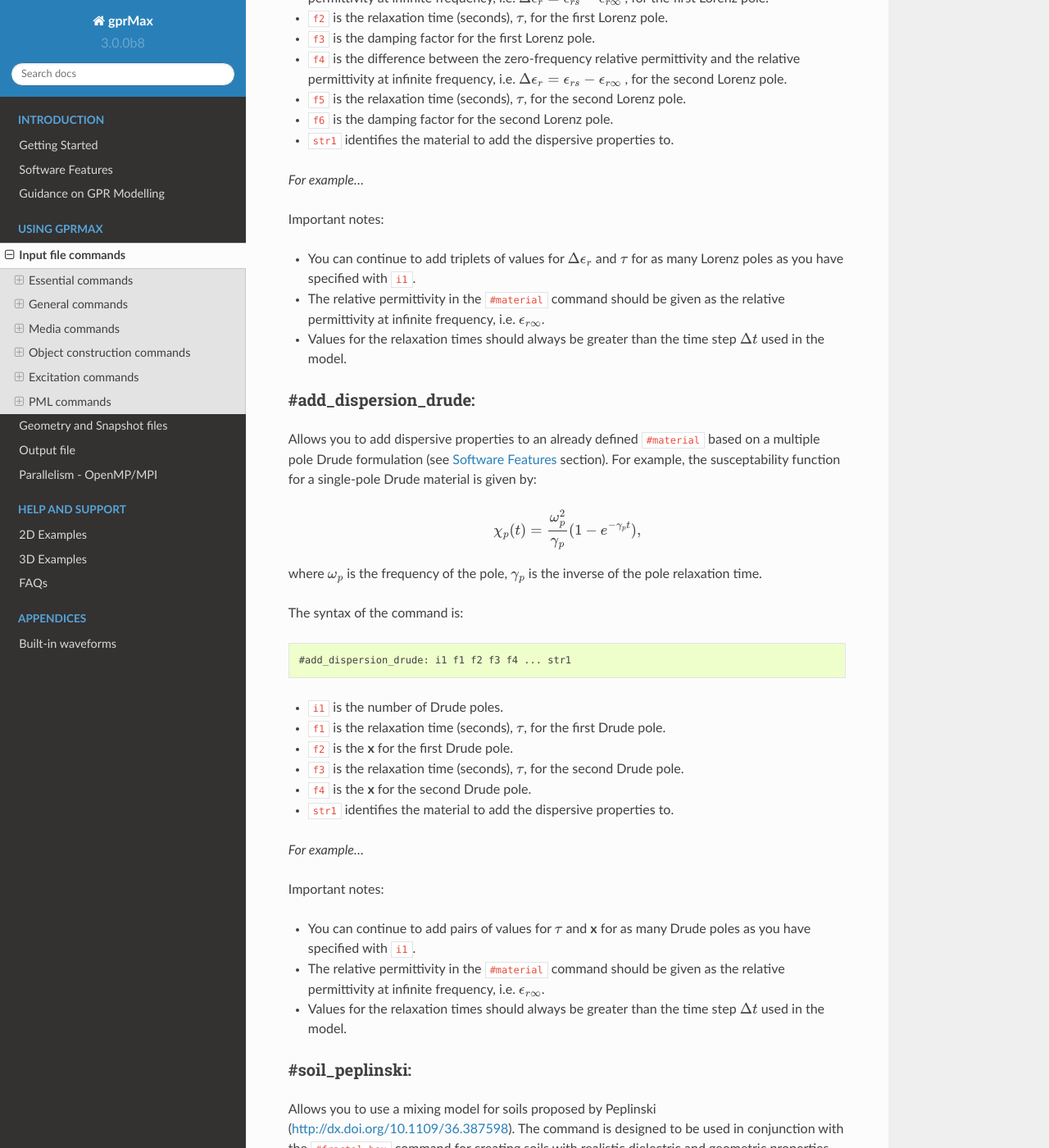
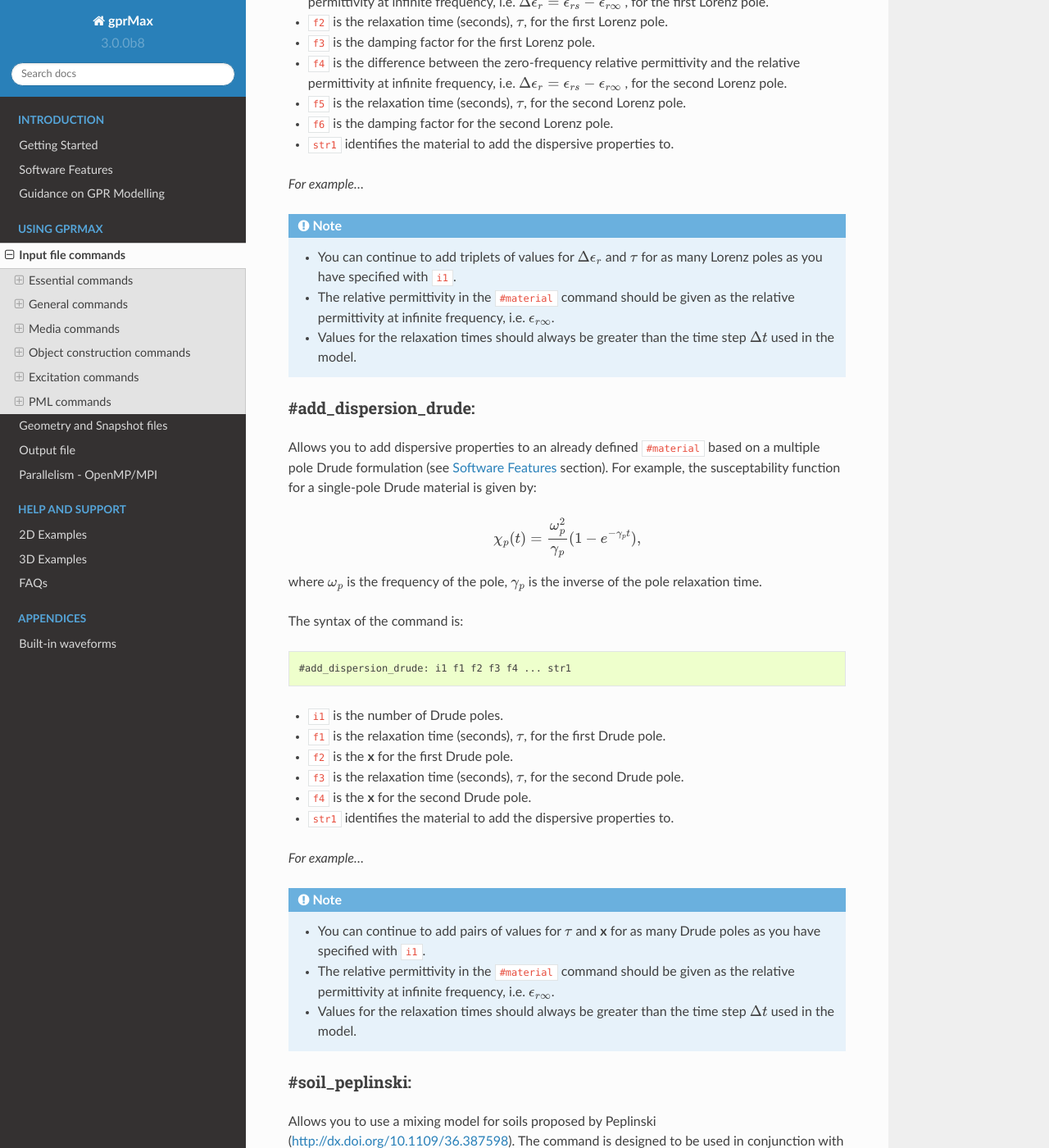
Before and after one commit to gprMax/gprMax, a Sphinx documentation site: the page built from docs/source/input.rst, in a window 1280 px wide and 1400 px high, scrolled down 9483 px. Shown: the whole window at 82% size. Built offline with Sphinx 7.4.7 and the Read the Docs theme 2.0.0, drawn with Linux system fonts in a browser that asks for light colours; some of the changed text lies outside the part shown.

Commit message:
Added notes environment.

```diff
--- a/docs/source/input.rst
+++ b/docs/source/input.rst
@@ -306,11 +306,11 @@ The syntax of the command is:
 
 For example to create a model of water with a single Debye pole, :math:`\epsilon_{rs} = 80.1`, :math:`\epsilon_{r \inf} = 4.9` and :math:`\tau = 9.231\times 10^{-12}` seconds use: ``#material: 4.9 0.0 1.0 0.0 my_water`` and ``#add_dispersion_debye: 1 75.2 9.231e-12 my_water``.
 
-Important notes:
+.. note::
 
-* You can continue to add pairs of values for :math:`\Delta \epsilon_r` and :math:`\tau` for as many Debye poles as you have specified with ``i1``.
-* The relative permittivity in the ``#material`` command should be given as the relative permittivity at infinite frequency, i.e. :math:`\epsilon_{r \infty}`.
-* Values for the relaxation times should always be greater than the time step :math:`\Delta t` used in the model.
+    * You can continue to add pairs of values for :math:`\Delta \epsilon_r` and :math:`\tau` for as many Debye poles as you have specified with ``i1``.
+    * The relative permittivity in the ``#material`` command should be given as the relative permittivity at infinite frequency, i.e. :math:`\epsilon_{r \infty}`.
+    * Values for the relaxation times should always be greater than the time step :math:`\Delta t` used in the model.
 
 
 #add_dispersion_lorenz:
@@ -347,11 +347,11 @@ The syntax of the command is:
 
 *For example...*
 
-Important notes:
+.. note::
 
-* You can continue to add triplets of values for :math:`\Delta \epsilon_r` and :math:`\tau` for as many Lorenz poles as you have specified with ``i1``.
-* The relative permittivity in the ``#material`` command should be given as the relative permittivity at infinite frequency, i.e. :math:`\epsilon_{r \infty}`.
-* Values for the relaxation times should always be greater than the time step :math:`\Delta t` used in the model.
+    * You can continue to add triplets of values for :math:`\Delta \epsilon_r` and :math:`\tau` for as many Lorenz poles as you have specified with ``i1``.
+    * The relative permittivity in the ``#material`` command should be given as the relative permittivity at infinite frequency, i.e. :math:`\epsilon_{r \infty}`.
+    * Values for the relaxation times should always be greater than the time step :math:`\Delta t` used in the model.
 
 
 #add_dispersion_drude:
@@ -380,11 +380,11 @@ The syntax of the command is:
 
 *For example...*
 
-Important notes:
+.. note::
 
-* You can continue to add pairs of values for :math:`\tau` and **x** for as many Drude poles as you have specified with ``i1``.
-* The relative permittivity in the ``#material`` command should be given as the relative permittivity at infinite frequency, i.e. :math:`\epsilon_{r \infty}`.
-* Values for the relaxation times should always be greater than the time step :math:`\Delta t` used in the model.
+    * You can continue to add pairs of values for :math:`\tau` and **x** for as many Drude poles as you have specified with ``i1``.
+    * The relative permittivity in the ``#material`` command should be given as the relative permittivity at infinite frequency, i.e. :math:`\epsilon_{r \infty}`.
+    * Values for the relaxation times should always be greater than the time step :math:`\Delta t` used in the model.
 
 
 #soil_peplinski:
@@ -526,9 +526,9 @@ Allows you to introduce a spherical object with specific parameters into the mod
 
 For example, to specify a sphere with centre at (0.5, 0.5, 0.5), radius 100 mm, and with constitutive parameters of ``my_sand``, use: ``#sphere: 0.5 0.5 0.5 0.1 my_sand``.
 
-Important notes:
+.. note::
 
-* Sphere objects are permitted to extend outwith the model domain if desired, however, only parts of object inside the domain will be created.
+    * Sphere objects are permitted to extend outwith the model domain if desired, however, only parts of object inside the domain will be created.
 
 #cylinder:
 ----------
@@ -545,9 +545,9 @@ Allows you to introduce a circular cylinder into the model. The orientation of t
 
 For example, to specify a cylinder with its axis in the y direction, a length of 0.7 m, a radius of 100 mm, and that is a perfect electric conductor, use: ``#cylinder: 0.5 0.1 0.5 0.5 0.8 0.5 0.1 pec``.
 
-Important notes:
+.. note::
 
-* Cylinder objects are permitted to extend outwith the model domain if desired, however, only parts of object inside the domain will be created.
+    * Cylinder objects are permitted to extend outwith the model domain if desired, however, only parts of object inside the domain will be created.
 
 
 #cylindrical_sector:
@@ -569,9 +569,9 @@ Allows you to introduce a cylindrical sector (shaped like a slice of pie) into t
 
 For example, to specify a cylindrical sector with its axis in the z direction, radius of 0.25 m, thickness of 2 mm, a starting angle of 330 :math:`^\circ`, a sector angle of 60 :math:`^\circ`, and that is a perfect electric conductor, use: ``#cylindrical_sector: z 0.34 0.24 0.500 0.502 0.25 330 60 pec``.
 
-Important notes:
+.. note::
 
-* Cylindrical sector objects are permitted to extend outwith the model domain if desired, however, only parts of object inside the domain will be created.
+    * Cylindrical sector objects are permitted to extend outwith the model domain if desired, however, only parts of object inside the domain will be created.
 
 .. _fractals:
 
@@ -632,9 +632,9 @@ Allows you to add surface water to a ``#fractal_box`` in the model that has had
 
 For example, to add surface water that is 5 mm deep to an existing ``#fractal_box`` that has been specified using ``#fractal_box: 0 0 0 0.1 0.1 0.1 1.5 1 1 1 50 my_soil my_fractal_box`` and has had a rough surface applied using ``#add_surface_roughness: 0 0 0.1 0.1 0.1 0.1 1.5 1 1 0.085 0.110 my_fractal_box``, use ``#add_surface_water: 0 0 0.1 0.1 0.1 0.1 0.105 my_fractal_box``.
 
-Important notes:
+.. note::
 
-* The water is modelled using a single-pole Debye formulation with properties :math:`\epsilon_{rs} = 80.1`, :math:`\epsilon_{\infty} = 4.9`, and a relaxation time of :math:`\tau = 9.231 \times 10^{-12}` seconds (http://dx.doi.org/10.1109/TGRS.2006.873208). If you prefer, gprMax will use your own definition for water as long as it is named ``water``.
+    * The water is modelled using a single-pole Debye formulation with properties :math:`\epsilon_{rs} = 80.1`, :math:`\epsilon_{\infty} = 4.9`, and a relaxation time of :math:`\tau = 9.231 \times 10^{-12}` seconds (http://dx.doi.org/10.1109/TGRS.2006.873208). If you prefer, gprMax will use your own definition for water as long as it is named ``water``.
 
 #add_grass:
 -----------
@@ -654,9 +654,9 @@ Allows you to add grass with roots to a ``#fractal_box`` in the model. The blade
 
 For example, to apply 100 blades of grass that vary in height between 100 and 150 mm to the entire surface in the positive z direction of a ``#fractal_box`` that had been specified using ``#fractal_box: 0 0 0 0.1 0.1 0.1 1.5 1 1 50 my_soil my_fractal_box``, use: ``#add_grass: 0 0 0.1 0.1 0.1 0.1 1.5 0.2 0.25 100 my_fractal_box``.
 
-Important notes:
+.. note::
 
-* The grass is modelled using a single-pole Debye formulation with properties :math:`\epsilon_{rs} = 18.5087`, :math:`\epsilon_{\infty} = 12.7174`, and a relaxation time of :math:`\tau = 1.0793 \times 10^{-11}` seconds (http://dx.doi.org/10.1007/BF00902994). If you prefer, gprMax will use your own definition for grass if you use a material named ``grass``. The geometry of the blades of grass are defined by the parametric equations: :math:`x = x_c +s_x {\left( \frac{t}{b_x} \right)}^2`, :math:`y = y_c +s_y {\left( \frac{t}{b_y} \right)}^2`, and :math:`z=t`, where :math:`s_x` and :math:`s_y` can be -1 or 1 which are randomly chosen, and where the constants :math:`b_x` and :math:`b_y` are random numbers based on a Gaussian distribution.
+    * The grass is modelled using a single-pole Debye formulation with properties :math:`\epsilon_{rs} = 18.5087`, :math:`\epsilon_{\infty} = 12.7174`, and a relaxation time of :math:`\tau = 1.0793 \times 10^{-11}` seconds (http://dx.doi.org/10.1007/BF00902994). If you prefer, gprMax will use your own definition for grass if you use a material named ``grass``. The geometry of the blades of grass are defined by the parametric equations: :math:`x = x_c +s_x {\left( \frac{t}{b_x} \right)}^2`, :math:`y = y_c +s_y {\left( \frac{t}{b_y} \right)}^2`, and :math:`z=t`, where :math:`s_x` and :math:`s_y` can be -1 or 1 which are randomly chosen, and where the constants :math:`b_x` and :math:`b_y` are random numbers based on a Gaussian distribution.
 
 Excitation commands
 ===================
@@ -686,9 +686,9 @@ Allows you to specify waveforms to use with sources in the model. The syntax of
 
 For example, to specify a Gaussian waveform with an amplitude of one and a centre frequency of 1.2 GHz, use: ``#waveform: gaussian 1 1.2e9 my_gauss_pulse``.
 
-Important notes:
+.. note::
 
-* The functions used to create the waveforms can be found in the :ref:`waveforms` appendix.
+    * The functions used to create the waveforms can be found in the :ref:`waveforms` appendix.
 
 #excitation_file:
 -----------------
```
